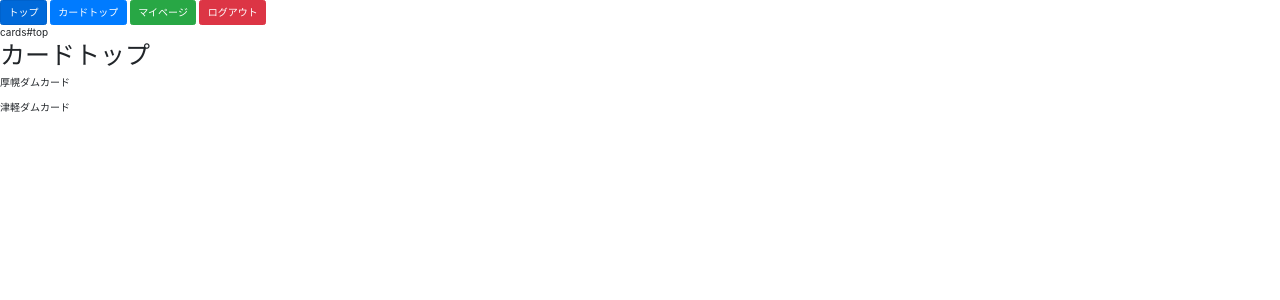
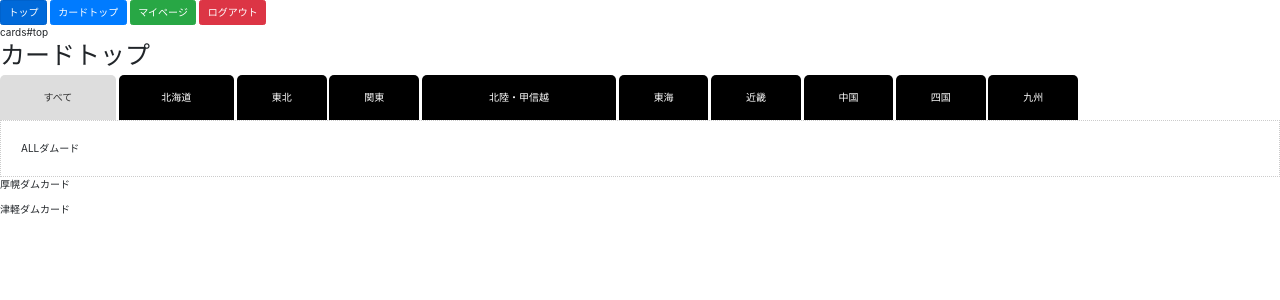
Before and after one commit to smuskit/damour, a Rails app: page /cards/1 in a window 1280 px wide. Shown: the top 300 px of the page. Run offline with Rails 7, Linux system fonts and the light colour scheme; the visitor is signed in with stand-in values (Sample User, id 1); data comes from the database, SQL or seed files in the repository; style sheets or scripts are compiled from the project's sources; some libraries are stand-ins or nearby versions.

Commit message:
create tabmenu

```diff
--- a/app/assets/stylesheets/cards.scss
+++ b/app/assets/stylesheets/cards.scss
@@ -1,3 +1,82 @@
 // Place all the styles related to the Cards controller here.
 // They will automatically be included in application.css.
 // You can use Sass (SCSS) here: http://sass-lang.com/
+
+/* show */
+
+.tabnav{
+    margin: 0;
+    padding: 0;
+}
+.tabnav li{
+    display: inline;
+}
+.tabnav li a{
+    display: inline-block;
+    background: #000; /*default  #405dca*/
+    color: #fff;
+    padding: 15px 10px;
+    border-radius: 5px 5px 0 0;
+    text-decoration: none;
+    text-align: center;
+    width: 7%;
+}
+
+.tabnav li a:hover,
+.tabnav li a.active{
+    background: #ddd;
+    color: #333;
+}
+
+/* すべて・北海道用 */
+
+#h a{
+    display: inline;
+}
+#h a{
+    display: inline-block;
+    background: #000; /*default  #405dca*/
+    color: #fff;
+    padding: 15px 10px;
+    border-radius: 5px 5px 0 0;
+    text-decoration: none;
+    text-align: center;
+    width: 9.04%;
+}
+
+#h a:hover,
+#h a.active{
+    background: #ddd;
+    color: #333;
+}
+
+/* 北海道用　ここまで */
+
+/* 北陸・甲信越用 */
+
+#hk a{
+    display: inline;
+}
+#hk a{
+    display: inline-block;
+    background: #000; /*default  #405dca*/
+    color: #fff;
+    padding: 15px 10px;
+    border-radius: 5px 5px 0 0;
+    text-decoration: none;
+    text-align: center;
+    width: 15.17%;
+}
+
+#hk a:hover,
+#hk a.active{
+    background: #ddd;
+    color: #333;
+}
+
+/* 北陸・甲信越用　ここまで */
+
+.tabcontent{
+    padding: 20px;
+    border: 1px dotted #ccc;
+}
--- a/app/views/cards/top.html.erb
+++ b/app/views/cards/top.html.erb
@@ -2,6 +2,32 @@ cards#top
 
 <h1>カードトップ</h1>
 
+<ul class="tabnav">
+    <li id="h"><a href="#tab01">すべて</a></li>
+    <li id="h"><a href="#tab02">北海道</a></li>
+    <li><a href="#tab03">東北</a></li>
+    <li><a href="#tab04">関東</a></li>
+    <li id="hk"><a href="#tab05">北陸・甲信越</a></li>
+    <li><a href="#tab06">東海</a></li>
+    <li><a href="#tab07">近畿</a></li>
+    <li><a href="#tab08">中国</a></li>
+    <li><a href="#tab09">四国</a></li>
+    <li><a href="#tab10">九州</a></li>
+
+</ul>
+<div class="tabcontent">
+    <div id="tab01">ALLダムード</div>
+    <div id="tab02">北海道のダムカード</div>
+    <div id="tab03">東北のダムカード</div>
+    <div id="tab04">関東のダムカード</div>
+    <div id="tab05">北陸・甲信越のダムカード</div>
+    <div id="tab06">東海のダムカード</div>
+    <div id="tab07">近畿のダムカード</div>
+    <div id="tab08">中国のダムカード</div>
+    <div id="tab09">四国のダムカード</div>
+    <div id="tab10">九州のダムカード</div>
+</div>
+
 <% @cards.each do |c| %>
   <p><%= c.dam_name%>カード</p>
 <% end %>
```
Also changed, not shown: app/assets/javascripts/application.js (+13 -0 lines).
